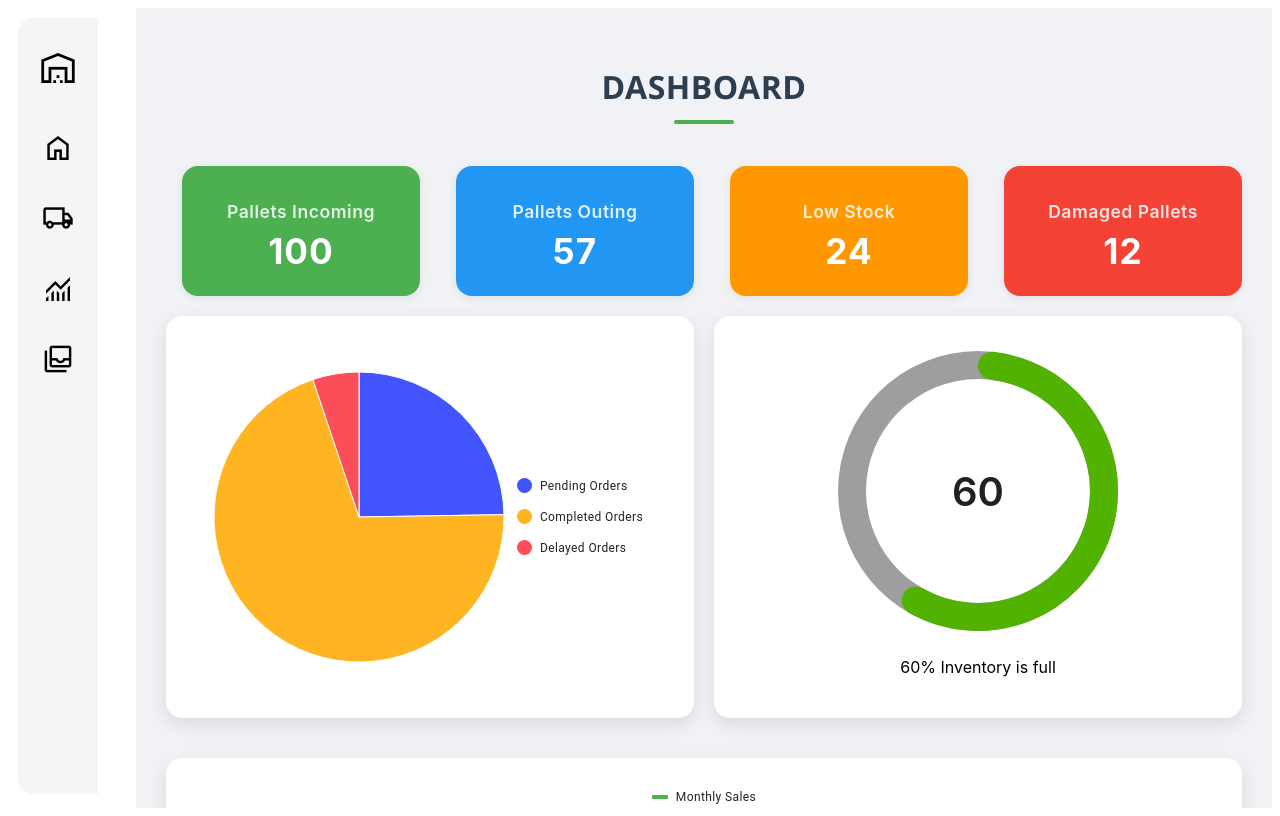
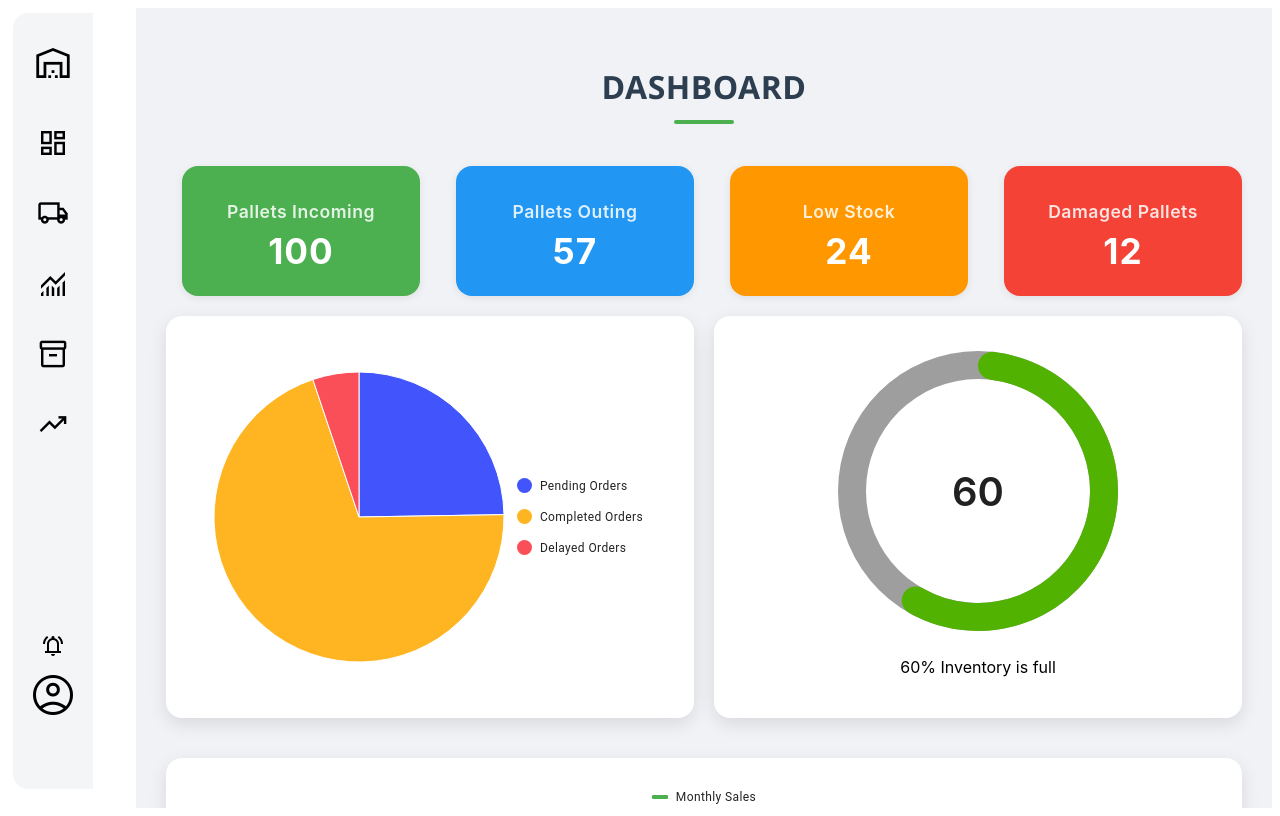
Before and after one commit to Shubhamjha31/Walmart_project, a React (Create React App) app in the folder templates/: page / in a window 1280 px wide. Built offline with nearby package versions, Linux system fonts and the light colour scheme.

Commit message:
sidebar user, notification

```diff
--- a/templates/src/components/Sidebar.jsx
+++ b/templates/src/components/Sidebar.jsx
@@ -27,7 +27,7 @@ function Sidebar() {
            <span onClick={hiddenBar} className="material-symbols-outlined logo">warehouse</span>
           </div>
           <div className='logo-object'>
-            <span onClick={hiddenBar} className="material-symbols-outlined object">home</span>
+            <span onClick={hiddenBar} className="material-symbols-outlined object">Dashboard</span>
           </div>
           <div className='logo-object'>
             <span onClick={hiddenBar} className="material-symbols-outlined object">local_shipping</span>
@@ -36,8 +36,45 @@ function Sidebar() {
             <span onClick={hiddenBar} className="material-symbols-outlined object">monitoring</span>
           </div>
           <div className='logo-object'>
-            <span onClick={hiddenBar} className="material-symbols-outlined object">all_inbox</span>
+            <span onClick={hiddenBar} className="material-symbols-outlined object">inventory_2</span>
           </div>
+          <div className='logo-object'>
+            <span onClick={hiddenBar} className="material-symbols-outlined object">trending_up</span>
+          </div>
+          <div className='notification'>
+            <span onClick={hiddenBar} className="material-symbols-outlined noti-icon">notifications_active</span>
+          </div>
+
+        <div className='profile-con'>
+           <span className="material-symbols-outlined profile">account_circle</span>
+
+         <div className='profile-content'>
+           <div className='profile-info'>
+              <span class="material-symbols-outlined pic">account_circle</span>
+              <div>
+                <p className='profile-name'>John Doe</p>
+                <p className='profile-email'>johndoe@gmail.com</p>
+              </div>
+            </div>
+
+             <div className='profile-options'>
+                <div className='profile-link'>
+                  <span class="material-symbols-outlined">person</span>
+                  <a href="">View profile </a></div>
+                <div className='profile-link'>
+                  <span class="material-symbols-outlined">settings_account_box</span>
+                  <a href="">Account settings </a>
+                </div>
+                <div className='profile-link'>
+                  <span class="material-symbols-outlined">deployed_code_history</span>
+                  <a href="">Updates</a></div>
+                <div className='profile-link'>
+                  <span class="material-symbols-outlined">logout</span>
+                  <a href="">Logout </a></div>
+                </div>
+          </div>
+         </div>
+
         </div>
 
         <div id='Hidden' className='Hidden-bar' style={customStyle}>
@@ -52,10 +89,13 @@ function Sidebar() {
             <Link to='/suppliers' >Suppliers</Link> <br />
           </div>
           <div className='links'>
-            <Link to='/graph' >Profit Graph</Link> <br />
+            <Link to='/graph' >Sales</Link> <br />
           </div>
           <div className='links'>
-            <Link to='/Item List' >Items List</Link>
+            <Link to='/Item List' >Inventory</Link>
+          </div>
+          <div className='links'>
+            <Link to='?' >Trend analysis</Link>
           </div>
         </div>
       </div>
--- a/templates/src/styles/sidebar.css
+++ b/templates/src/styles/sidebar.css
@@ -13,11 +13,10 @@
     height: 97vh;
     width : 5em;
     background-color:var(--grey);
-    margin : 10px 0 10px 10px;
+    margin : 5px 0 5px 5px;
     border-top-left-radius: 15px;
     border-bottom-left-radius:15px;
     display:block;
-
 }
 
 .logo-con {
@@ -48,10 +47,7 @@
     border-radius: 5px;
     padding: 0 5px;
     font-size: 2em;
-
 }
-
-
 
 .object {
     font-size: 2rem;
@@ -64,7 +60,7 @@
     background-color: #eef0f2;
     display: inline;
     position : absolute;
-    top: 10px;
+    top: 5px;
     left: 100px;
     transition: 1sec;
     font-family: 'Inter', 'Segoe UI', 'Roboto', 'Arial', sans-serif;
@@ -82,7 +78,6 @@
     font-size: 1.7rem;
     font-weight:550;
     margin-top:1.2rem;
-
 }
 
 .Hidden-bar a {
@@ -93,10 +88,9 @@
 
 .link1 {
     width: 80%;
-    margin: 2.2rem 0.6rem 0.6rem 0.6rem;
+    margin: 2rem 0.6rem 0.6rem 0.6rem;
     padding : 7px;
     border-radius: 5px;
-
 }
 
 .links {
@@ -107,8 +101,117 @@
 
 .link1:hover {
     background-color: #d6dcde;
+    font-weight: 550;
 }
 
 .links:hover {
     background-color: #d6dcde;
+    font-weight: 550;
 }
+
+.profile-con {
+    display: flex;
+    justify-content: center;
+    margin-top: 0.3rem;
+}
+
+.profile {
+    font-size: 3rem;
+    display: flex;
+    justify-content: center;
+}
+
+.profile:hover {
+   background-color: black;
+   color: white;
+   border-radius: 50%;
+   box-sizing: border-box;
+}
+
+button {
+    border: none;
+    background: none;
+}
+.profile-content {
+    display: none;
+    position: absolute;
+    left : 4.5rem;
+    bottom: 4rem;
+    height: 14em;
+    width: 14em;
+    background-color: #ddd;
+    box-shadow: 0px 8px 16px 0px rgba(0,0,0,0.2);
+    border-radius : 5px;
+}
+
+.profile-info {
+    width : 100%;
+    height: 3.6rem;
+    border-bottom:1px solid #9ea1a3;
+    display:flex;
+    justify-content: center;
+    align-items: center;
+}
+
+.pic {
+   padding-right: 0.8rem;
+   font-size: 2.5rem
+}
+
+.profile-name {
+    line-height: 0;
+    font-size: 1.2rem;
+    font-weight: 600;
+    padding-bottom: 0.2rem;
+}
+.profile-email {
+    line-height: 0;
+}
+
+.profile-options a{
+    text-decoration: none;
+    color: black;
+}
+
+.profile-link {
+    width : 90%;
+    height: 20%;
+    margin: 3px 0.6rem;
+    padding-left: 4px;
+    line-height: 2.3;
+    border-radius: 6px;
+    display: flex;
+    align-items: center;
+}
+
+.profile-link span{
+    padding-right: 4px;
+}
+
+.profile-link:hover {
+    background-color: #8f9293;
+    font-weight: 550;
+}
+
+.profile-con:hover .profile-content {
+    display: block;
+}
+
+.notification {
+    width: 50%;
+    display: flex;
+    justify-content: center;
+    margin-top: 11rem;
+    border-radius: 5px;
+    margin-left: 1.25rem;
+}
+
+.noti-icon {
+    padding: 0.5rem;
+    cursor: pointer;
+}
+
+.notification:hover {
+    background-color: black;
+    color: white;
+}
```
